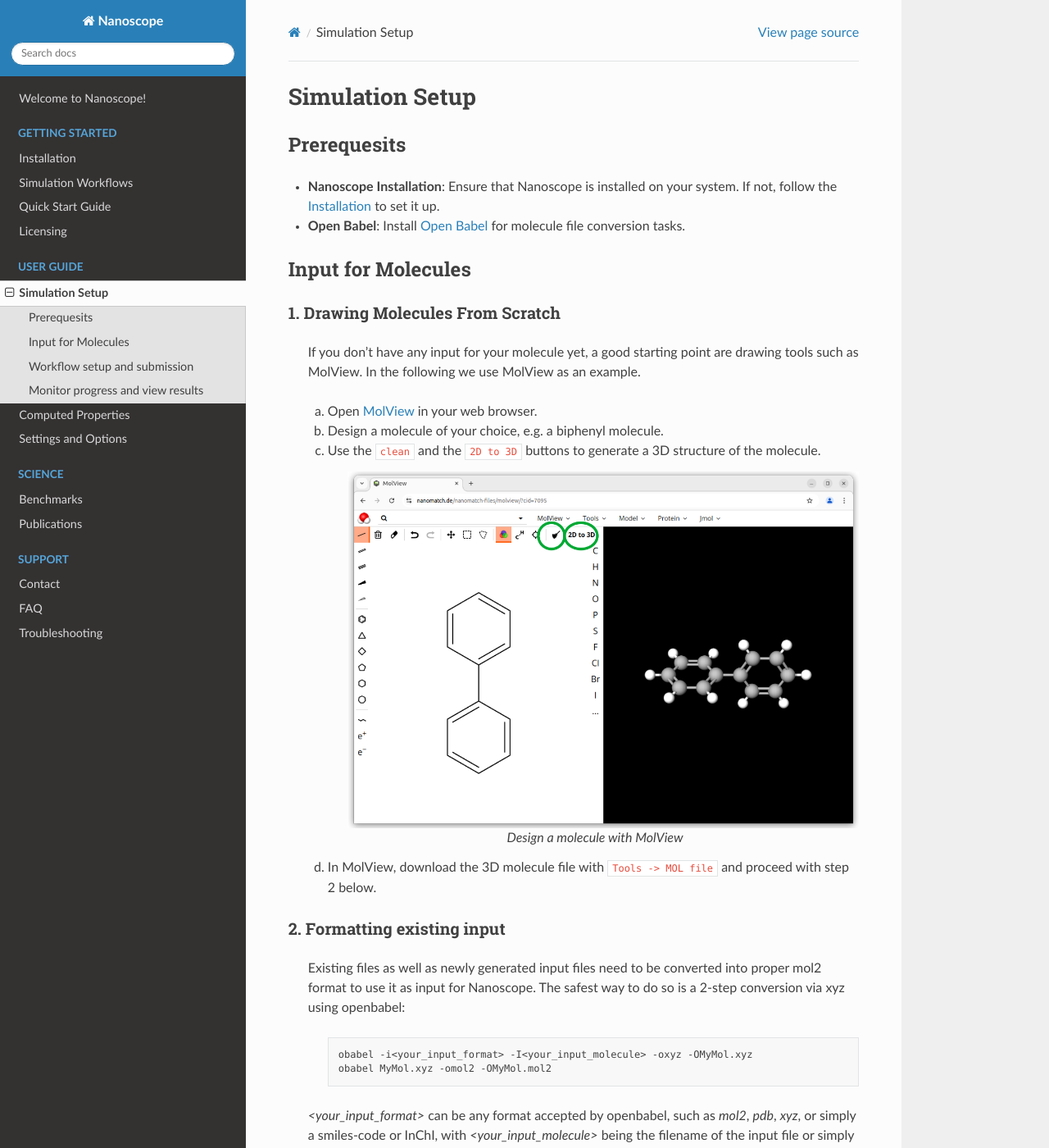
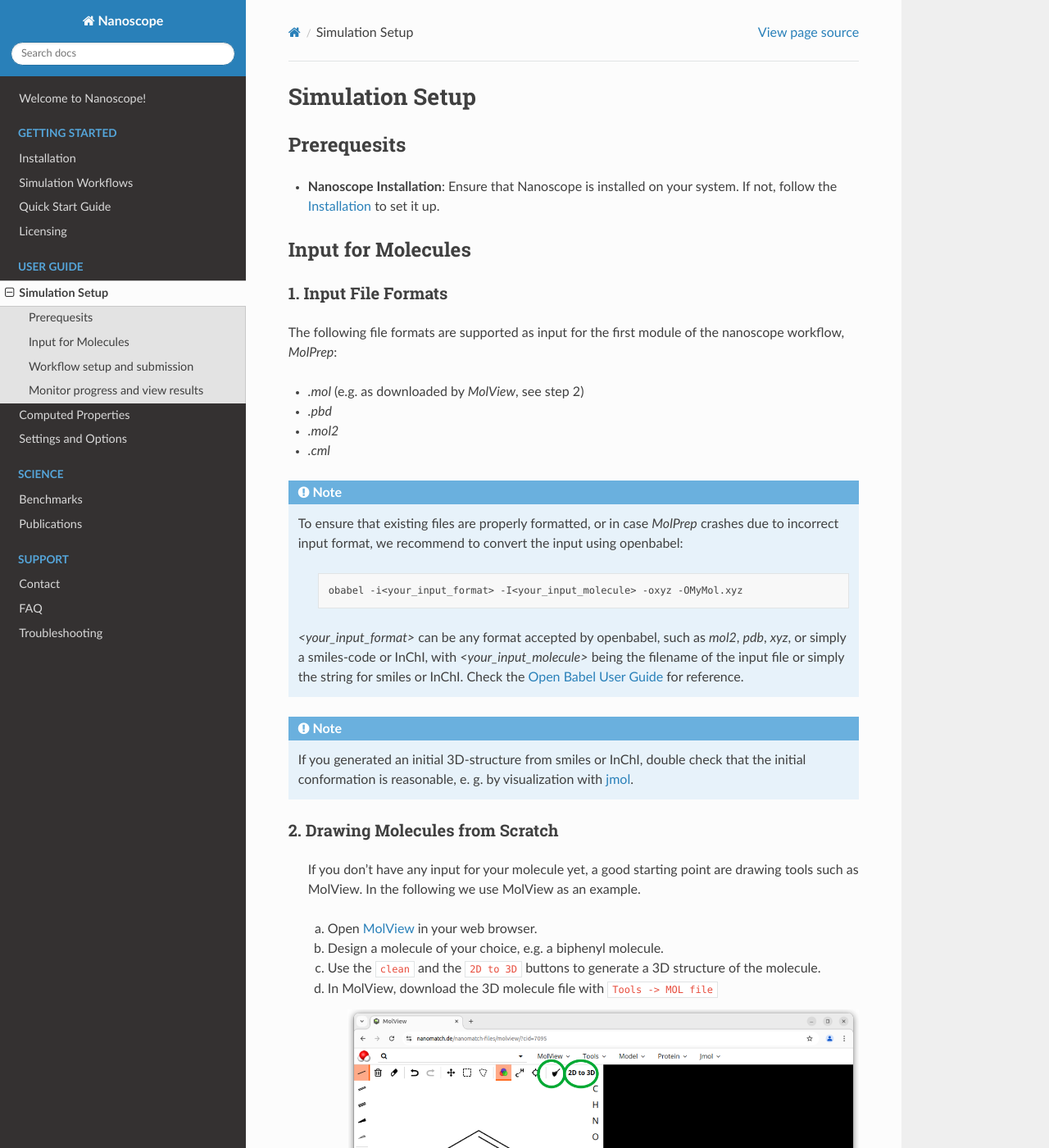
Before and after one commit to NanomatchGmbH/nanoscope-docs, a Sphinx documentation site: the page built from docs/source/user_guide/simulation_setup.rst, in a window 1280 px wide and 1400 px high. Shown: the whole window at 82% size. Built offline with Sphinx 7.4.7 and the Read the Docs theme 3.1.0, drawn with Linux system fonts in a browser that asks for light colours; some of the changed text lies outside the part shown.

Commit message:
No obabel (#28)
* updated MolPrep WaNo and no openbabel in quickstart guide

* updated to anyfile MolPrep

* updated to any-input MolPrep

* File file <- remove extra "file"

---------

Co-authored-by: Tobias Neumann <tobias.neumann@nanomatch.com>
Co-authored-by: Artem Fediai <artem.fediai@nanomatch.com>

```diff
--- a/docs/source/user_guide/simulation_setup.rst
+++ b/docs/source/user_guide/simulation_setup.rst
@@ -6,12 +6,34 @@
 Prerequesits
 -------------
 * **Nanoscope Installation**: Ensure that Nanoscope is installed on your system. If not, follow the  :ref:`getting_started_installation` to set it up.
-* **Open Babel**: Install `Open Babel <http://openbabel.org/docs/index.html>`_ for molecule file conversion tasks.
 
 
 Input for Molecules
 ------------------------------
-1. Drawing Molecules From Scratch
+
+1. Input File Formats
+^^^^^^^^^^^^^^^^^^^^^^^^^^
+The following file formats are supported as input for the first module of the nanoscope workflow, `MolPrep`:
+
+* `.mol` (e.g. as downloaded by `MolView`, see step 2)
+* `.pbd`
+* `.mol2`
+* `.cml`
+
+
+.. note:: To ensure that existing files are properly formatted, or in case `MolPrep` crashes due to incorrect input format, we recommend to convert the input using openbabel:
+
+        .. code-block:: bash
+
+           obabel -i<your_input_format> -I<your_input_molecule> -oxyz -OMyMol.xyz
+
+    `<your_input_format>` can be any format accepted by openbabel, such as `mol2`, `pdb`, `xyz`, or simply a smiles-code or InChI, with `<your_input_molecule>` being the filename of the input file or simply the string for smiles or InChI. Check the `Open Babel User Guide <http://openbabel.org/docs/index.html>`_ for reference.
+
+
+.. note:: If you generated an initial 3D-structure from smiles or InChI, double check that the initial conformation is reasonable, e. g. by visualization with `jmol <https://jmol.sourceforge.net/>`_.
+
+
+2. Drawing Molecules from Scratch
 ^^^^^^^^^^^^^^^^^^^^^^^^^^^^^^^^^^
 
     If you don't have any input for your molecule yet, a good starting point are drawing tools such as MolView. In the following we use MolView as an example.
@@ -19,6 +41,7 @@
     a. Open `MolView <https://www.nanomatch.de/nanomatch-files/molview/>`_  in your web browser.
     b. Design a molecule of your choice, e.g. a biphenyl molecule.
     c. Use the ``clean`` and the ``2D to 3D`` buttons to generate a 3D structure of the molecule.
+    d. In MolView, download the 3D molecule file with ``Tools -> MOL file``
 
         .. figure:: simulation_setup/quick_start_0.png
            :alt: Design a molecule with MolView
@@ -26,26 +49,6 @@
            :align: center
 
            Design a molecule with MolView
-
-    d. In MolView, download the 3D molecule file with ``Tools -> MOL file`` and proceed with step 2 below.
-
-2. Formatting existing input
-^^^^^^^^^^^^^^^^^^^^^^^^^^^^
-
-    Existing files as well as newly generated input files need to be converted into proper mol2 format to use it as
-    input for Nanoscope. The safest way to do so is a 2-step conversion via xyz using openbabel:
-
-        .. code-block:: bash
-
-           obabel -i<your_input_format> -I<your_input_molecule> -oxyz -OMyMol.xyz
-           obabel MyMol.xyz -omol2 -OMyMol.mol2
-
-    `<your_input_format>` can be any format accepted by openbabel, such as `mol2`, `pdb`, `xyz`, or simply a smiles-code or InChI, with `<your_input_molecule>` being the filename of the input file or simply the string for smiles or InChI. Check the `Open Babel User Guide <http://openbabel.org/docs/index.html>`_ for reference.
-
-
-    .. note:: Even if your original input is a mol2-file, we recommend to follow this 2-step procedure to make sure it is properly formatted.
-
-    .. note:: If you generated an initial 3D-structure from smiles or InChI, double check that the initial conformation is reasonable, e. g. by visualization with `jmol <https://jmol.sourceforge.net/>`_.
 
 
 
@@ -107,7 +110,7 @@
 
 **MolPrep**:
 
-    Load an input mol2-file from your hard drive using the button right next to the input field `Molecule (Mol2)`.
+    Load an input file from your hard drive using the button right next to the input field `Input Molecule File`.
 
 
 .. image:: settings/Deposit3.png
```
Also changed, not shown: docs/source/getting_started/quick_start.rst (+4 -13 lines), docs/source/user_guide/settings.rst (+4 -4 lines), docs/source/getting_started/quick_start/quick_start_molprep.png.
